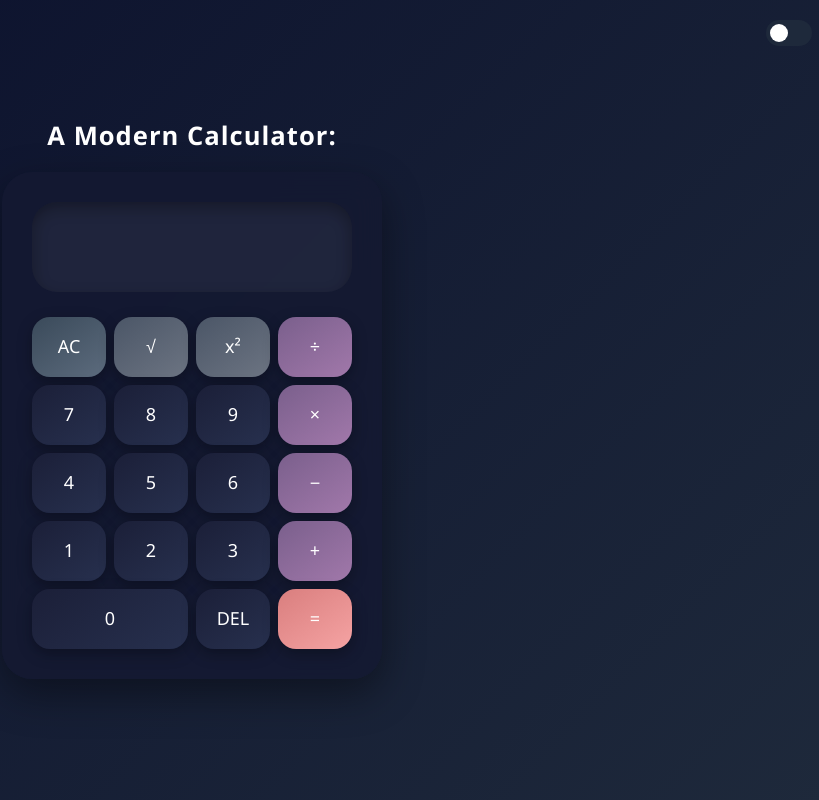
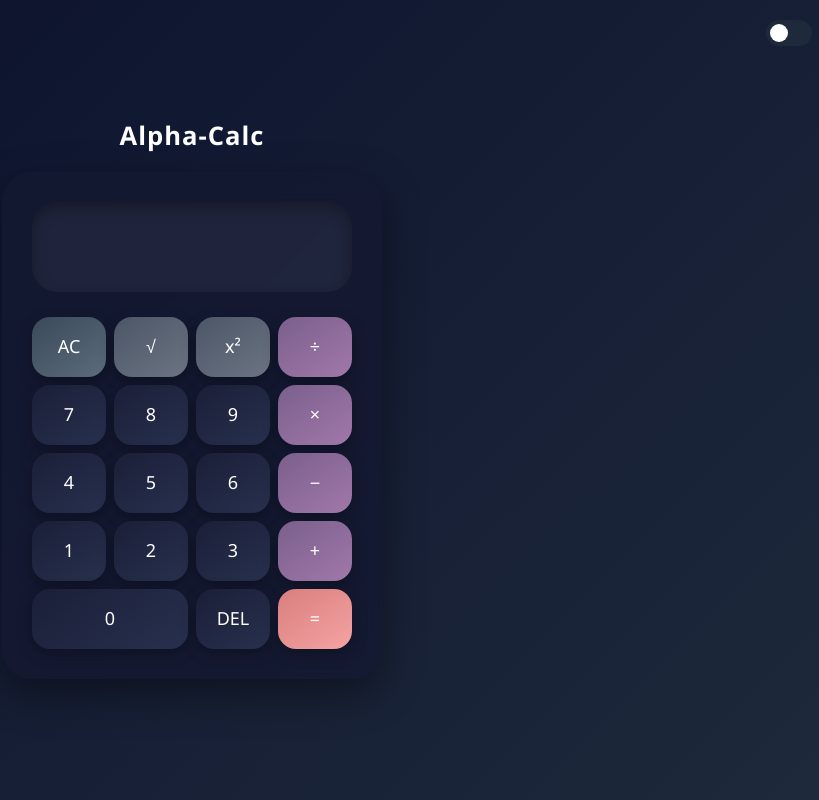
Before and after one commit to muhammadezaananjum15/CodeAlpha_Tasks, a plain HTML site: page CodeAlpha_Calculator/index.html in a window 1280 px wide. Shown: the whole page, without its empty margins (448-1267 px from the left). Drawn offline with nearby package versions, Linux system fonts and the light colour scheme.

Commit message:
Change the calculator name

```diff
--- a/CodeAlpha_Calculator/index.html
+++ b/CodeAlpha_Calculator/index.html
@@ -3,7 +3,7 @@
 
 <head>
   <meta charset="UTF-8">
-  <title>Calculator:</title>
+  <title>Alpha-Calc</title>
   <meta name="viewport" content="width=device-width, initial-scale=1">
 
   <!-- Bootstrap -->
@@ -16,7 +16,7 @@
   <div class="toggle" onclick="toggleMode()">
     <span></span>
   </div>
-  <h4 class="title">A Modern Calculator:</h4>
+  <h4 class="title">Alpha-Calc</h4>
 
   <div class="calculator">
     <input type="text" id="display" class="screen" disabled>
```
